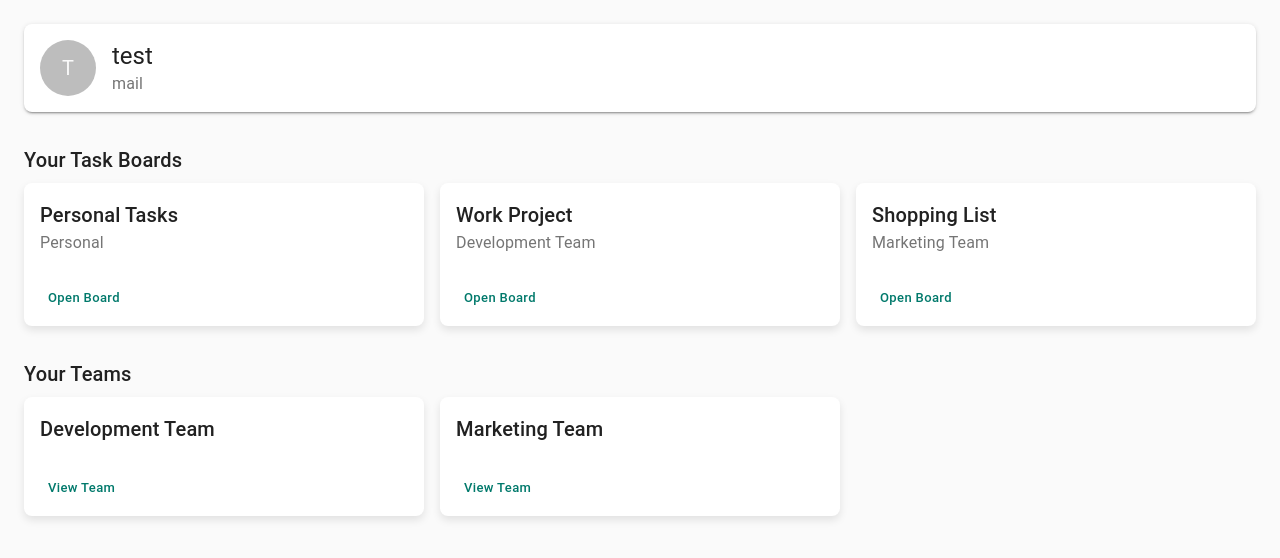
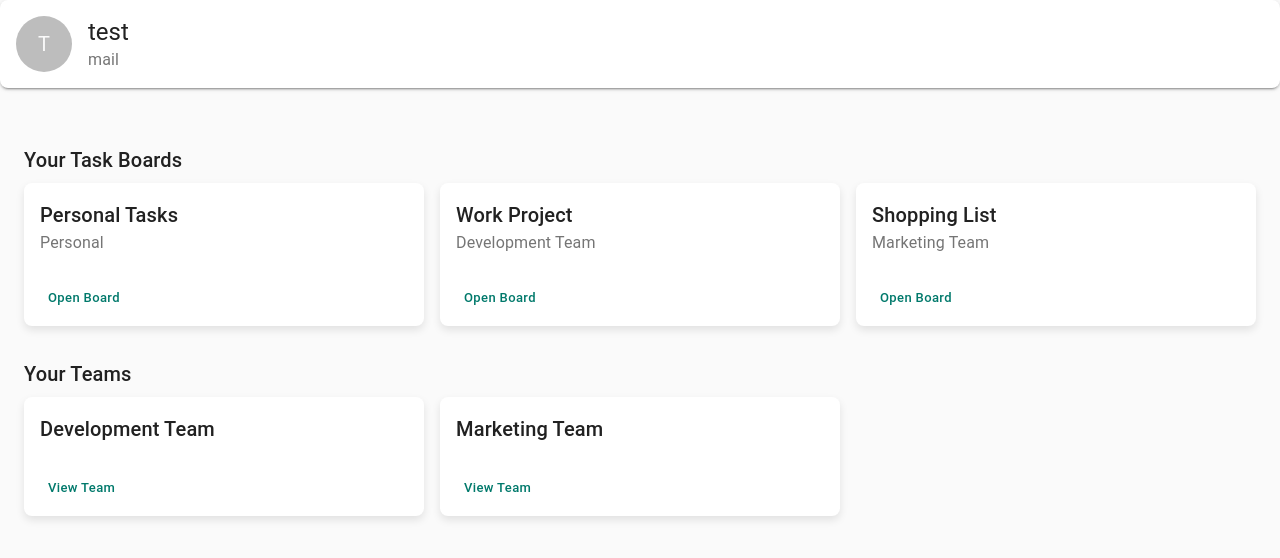
Before and after one commit to vladyslav-holovashchenko-web/task-management-app, a React (Vite) app: page /dashboard in a window 1280 px wide. Shown: the top 558 px of the page. Built offline with nearby package versions, Linux system fonts and the light colour scheme.

Commit message:
add layout

```diff
--- /dev/null
+++ b/src/components/layouts/Layout.tsx
@@ -0,0 +1,14 @@
+import { FC } from 'react'
+import { Header } from '../Header/Header'
+
+type Props = {
+  children: React.ReactNode
+}
+export const Layout: FC<Props> = ({ children }) => {
+  return (
+    <>
+      <Header />
+      {children}
+    </>
+  )
+}
--- a/src/main.tsx
+++ b/src/main.tsx
@@ -10,6 +10,7 @@
 import theme from './styles/theme'
 import { PrivateRoute } from './components/layouts/PrivateRoute'
 import { Dashboard } from './pages/Dashboard'
+import { Layout } from './components/layouts/Layout'
 
 const LandingPage = lazy(() => import('./pages/LandingPage'))
 const NotFound = lazy(() => import('./pages/NotFound'))
@@ -24,7 +25,9 @@
     path: '/dashboard',
     element: (
       <PrivateRoute>
-        <Dashboard />
+        <Layout>
+          <Dashboard />
+        </Layout>
       </PrivateRoute>
     ),
   },
--- a/src/pages/Dashboard.tsx
+++ b/src/pages/Dashboard.tsx
@@ -27,7 +27,6 @@
 
   return (
     <Box sx={{ p: 3 }}>
-      <Header />
       <Boards taskBoards={taskBoards} />
       <Teams teams={teams} />
     </Box>
```
